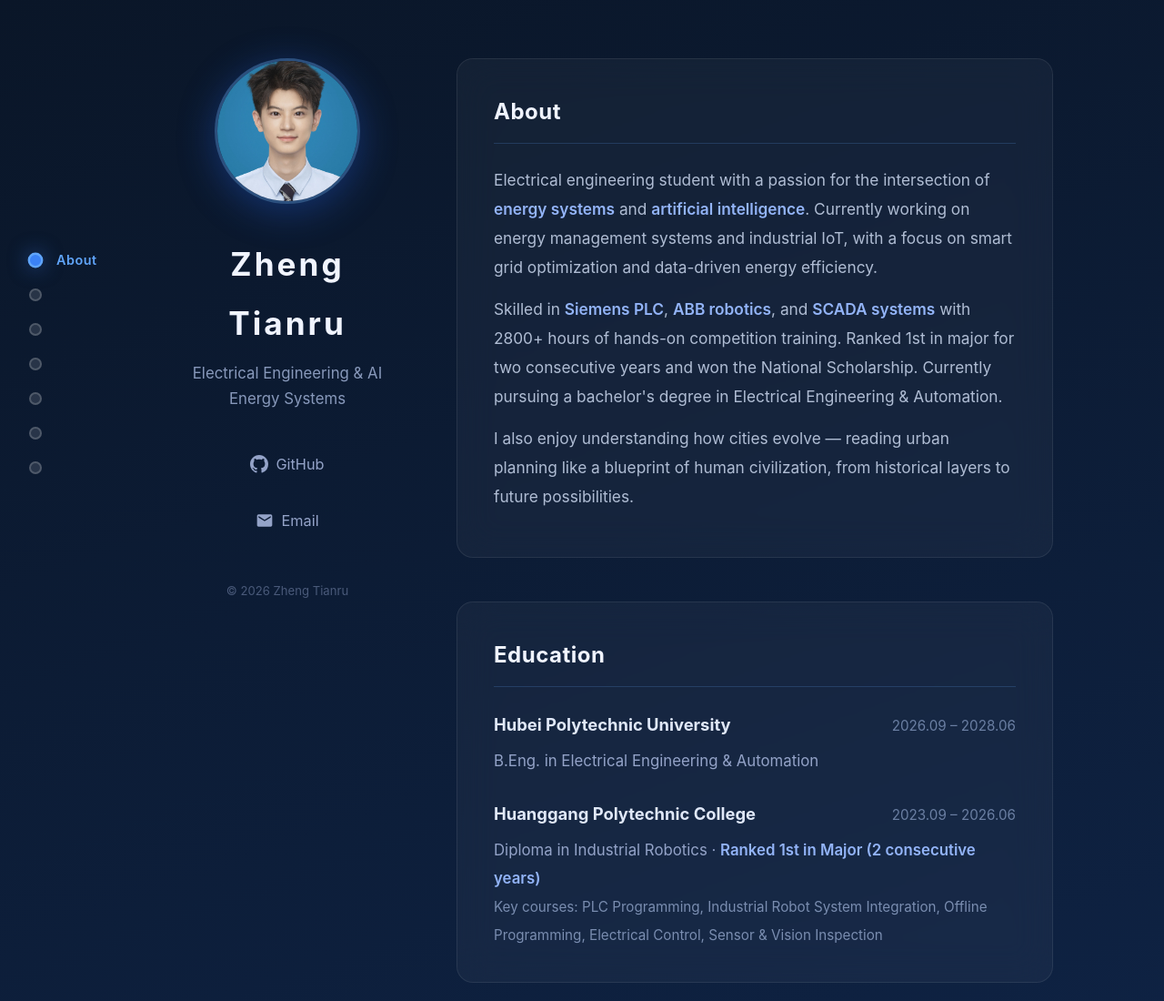
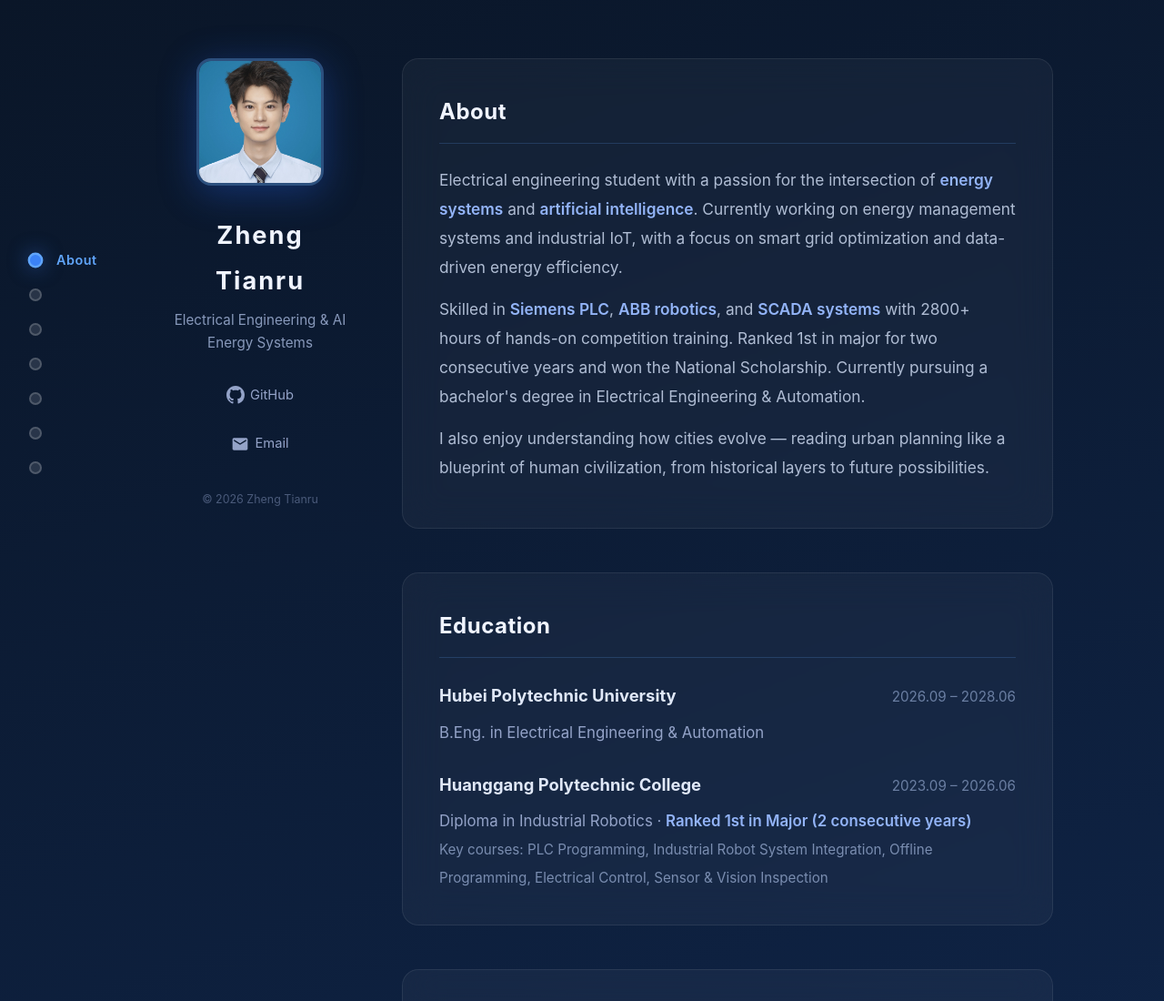
Before and after one commit to TpoarSerx/TpoarSerx.github.io, a plain HTML site: page index.html in a window 1280 px wide. Shown: the top 1100 px of the page at 91% size. Drawn offline with Linux system fonts and the light colour scheme.

Commit message:
style: avatar square + sidebar narrower

```diff
--- a/style.css
+++ b/style.css
@@ -96,53 +96,53 @@ body {
 .sidebar {
     position: sticky;
     top: 64px;
-    width: 260px;
+    width: 200px;
     flex-shrink: 0;
     text-align: center;
     align-self: flex-start;
 }
 
 .avatar {
-    width: 160px;
-    height: 160px;
-    border-radius: 50%;
+    width: 140px;
+    height: 140px;
+    border-radius: 16px;
     object-fit: cover;
-    margin: 0 auto 24px;
+    margin: 0 auto 20px;
     border: 3px solid rgba(96, 165, 250, 0.4);
     box-shadow: 0 8px 40px rgba(37, 99, 235, 0.35);
 }
 
 .sidebar h1 {
-    font-size: 2.2rem;
+    font-size: 1.7rem;
     font-weight: 700;
-    letter-spacing: 3px;
+    letter-spacing: 2px;
     color: #f0f4ff;
-    margin-bottom: 8px;
+    margin-bottom: 6px;
 }
 
 .sidebar .subtitle {
     color: #8899bb;
-    font-size: 1.05rem;
-    margin-top: 8px;
-    line-height: 1.7;
+    font-size: 0.95rem;
+    margin-top: 6px;
+    line-height: 1.6;
 }
 
 .sidebar-links {
-    margin-top: 32px;
+    margin-top: 24px;
     display: flex;
     flex-direction: column;
-    gap: 12px;
+    gap: 10px;
 }
 
 .sidebar-links a {
     display: flex;
     align-items: center;
     justify-content: center;
-    gap: 8px;
+    gap: 6px;
     color: #94a3c8;
     text-decoration: none;
-    font-size: 1.02rem;
-    padding: 10px 18px;
+    font-size: 0.92rem;
+    padding: 8px 14px;
     border-radius: 10px;
     transition: all 0.2s;
 }
@@ -157,8 +157,8 @@ body {
 }
 
 .sidebar-footer {
-    margin-top: 40px;
-    font-size: 0.82rem;
+    margin-top: 28px;
+    font-size: 0.78rem;
     color: #4a5a7a;
 }
 
```
